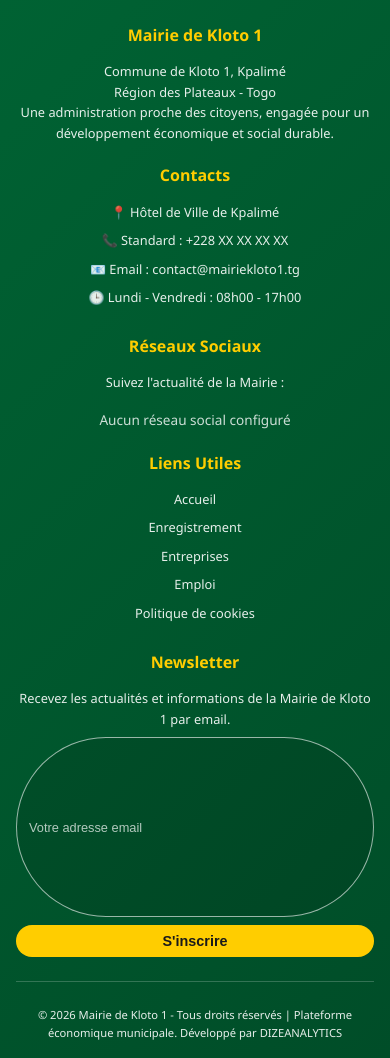
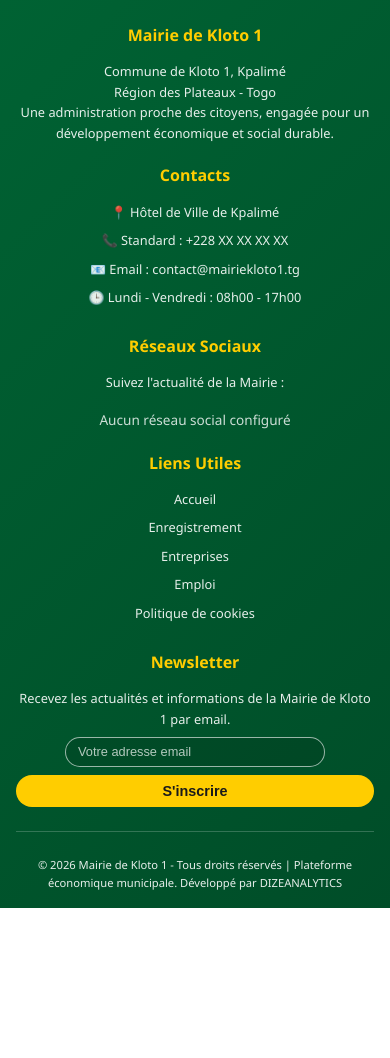
Before and after one commit to DizeAnalytics/MairieKloto1, a Django app: page /acteurs/sites/ in a window 390 px wide. Shown: the part 1682-2740 px from the top of the page. After the commit the page ends 2590 px from the top, so only its background shows below. Run offline with Django 5.2, Linux system fonts and the light colour scheme; the visitor is signed in with stand-in values (Sample User, id 1); data comes from the database, SQL or seed files in the repository; data that the repository does not hold is empty.

Commit message:
Affine la largeur du champ newsletter pour un rendu plus classique
Co-authored-by: Cursor <cursoragent@cursor.com>

```diff
--- a/templates/includes/footer_styles.html
+++ b/templates/includes/footer_styles.html
@@ -140,8 +140,8 @@
     }
 
     .footer-newsletter-input {
-        flex: 1 1 180px;
-        min-width: 0;
+        flex: 0 1 260px;
+        min-width: 180px;
         padding: 0.5rem 0.75rem;
         border-radius: 999px;
         border: 1px solid rgba(255, 255, 255, 0.6);
@@ -228,13 +228,9 @@
             padding: 0 0.5rem;
         }
 
-        .footer-newsletter-form {
-            flex-direction: column;
-        }
-
         .footer-newsletter-input {
-            width: 100%;
-            max-width: 100%;
+            width: auto;
+            max-width: 320px;
             padding: 0.45rem 0.8rem;
             font-size: 0.85rem;
             border-radius: 999px;
```
